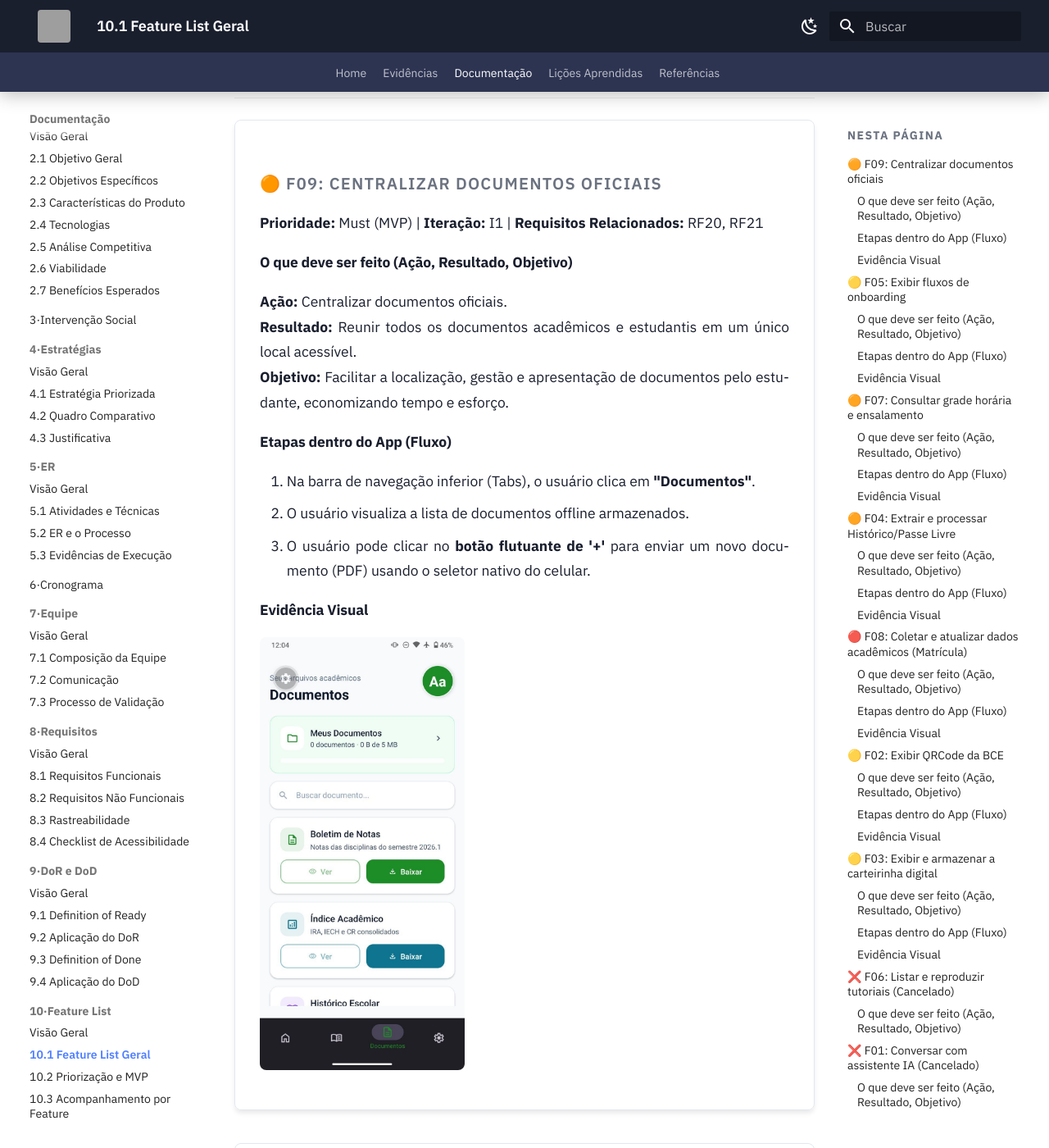
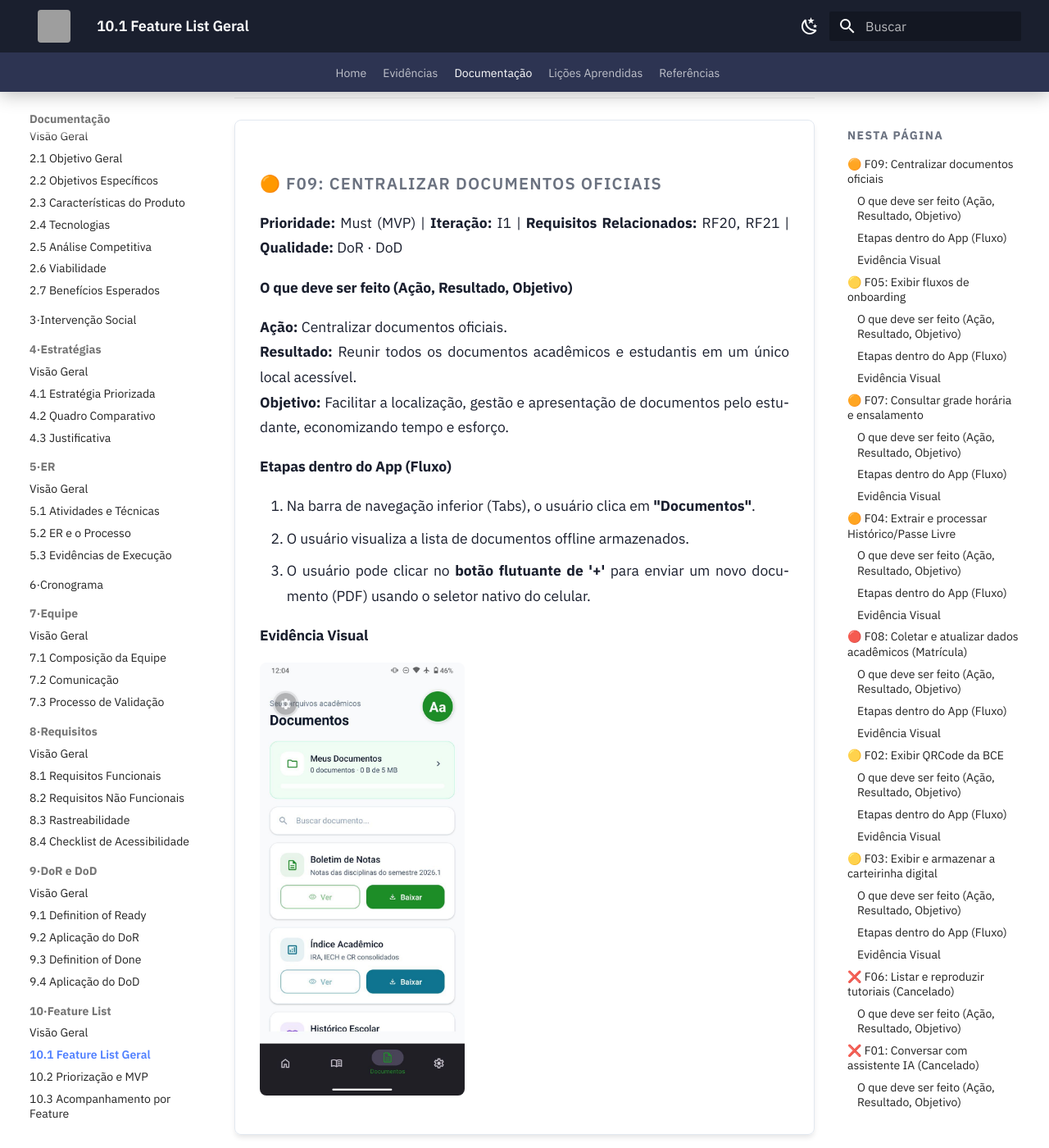
Before and after one commit to mdsreq-fga-unb/REQ-2026.1-T02-UnB-App, an MkDocs documentation site: the page built from docs/10-feature-list/feature-list-geral.md, in a window 1280 px wide and 1400 px high, scrolled down 353 px. Shown: the whole window at 82% size. Built offline with MkDocs 1.6.1 and Material for MkDocs 9.7.7, drawn with Linux system fonts in a browser that asks for light colours; some of the changed text lies outside the part shown; grey boxes are pictures that could not be loaded.

Commit message:
docs: adiciona rastreabilidade para DoR e DoD na lista de features
Inclui links diretos para a secao especifica de cada feature no documento de aplicacao de DoR e DoD para facilitar a leitura e validacao dos criteiros de aceite.

```diff
--- a/docs/10-feature-list/feature-list-geral.md
+++ b/docs/10-feature-list/feature-list-geral.md
@@ -12,7 +12,7 @@
 
 ### <a id="f09"></a> 🟠 F09: Centralizar documentos oficiais
 
-**Prioridade:** Must (MVP) | **Iteração:** [I1](../06-cronograma/index.md#i1) | **Requisitos Relacionados:** [RF20](../08-requisitos/funcionais.md#rf20), [RF21](../08-requisitos/funcionais.md#rf21)
+**Prioridade:** Must (MVP) | **Iteração:** [I1](../06-cronograma/index.md#i1) | **Requisitos Relacionados:** [RF20](../08-requisitos/funcionais.md#rf20), [RF21](../08-requisitos/funcionais.md#rf21) | **Qualidade:** [DoR](../09-dor-dod/dor-aplicacao.md#f09-centralizar-documentos-oficiais) · [DoD](../09-dor-dod/dod-aplicacao.md#f09-centralizar-documentos-oficiais)
 
 #### O que deve ser feito (Ação, Resultado, Objetivo)
 **Ação:** Centralizar documentos oficiais.<br>**Resultado:** Reunir todos os documentos acadêmicos e estudantis em um único local acessível.<br>**Objetivo:** Facilitar a localização, gestão e apresentação de documentos pelo estudante, economizando tempo e esforço.
@@ -31,7 +31,7 @@
 
 ### <a id="f05"></a> 🟡 F05: Exibir fluxos de onboarding
 
-**Prioridade:** Must (MVP) | **Iteração:** [I3](../06-cronograma/index.md#i3) | **Requisitos Relacionados:** [RF22](../08-requisitos/funcionais.md#rf22), [RF23](../08-requisitos/funcionais.md#rf23)
+**Prioridade:** Must (MVP) | **Iteração:** [I3](../06-cronograma/index.md#i3) | **Requisitos Relacionados:** [RF22](../08-requisitos/funcionais.md#rf22), [RF23](../08-requisitos/funcionais.md#rf23) | **Qualidade:** [DoR](../09-dor-dod/dor-aplicacao.md#f05-exibir-fluxos-de-onboarding)
 
 #### O que deve ser feito (Ação, Resultado, Objetivo)
 **Ação:** Exibir fluxos de onboarding.<br>**Resultado:** Apresentar as principais funcionalidades e plataformas oficiais da universidade (SIGAA/Aprender 3).<br>**Objetivo:** Garantir que o usuário compreenda rapidamente como utilizar a plataforma e engajar novos estudantes.
@@ -50,7 +50,7 @@
 
 ### <a id="f07"></a> 🟠 F07: Consultar grade horária e ensalamento
 
-**Prioridade:** Must (MVP) | **Iteração:** [I1](../06-cronograma/index.md#i1) | **Requisitos Relacionados:** [RF16](../08-requisitos/funcionais.md#rf16)
+**Prioridade:** Must (MVP) | **Iteração:** [I1](../06-cronograma/index.md#i1) | **Requisitos Relacionados:** [RF16](../08-requisitos/funcionais.md#rf16) | **Qualidade:** [DoR](../09-dor-dod/dor-aplicacao.md#f07-consultar-grade-horaria-e-ensalamento) · [DoD](../09-dor-dod/dod-aplicacao.md#f07-consultar-grade-horaria-e-ensalamento)
 
 #### O que deve ser feito (Ação, Resultado, Objetivo)
 **Ação:** Consultar grade horária e ensalamento.<br>**Resultado:** Informar as disciplinas, horários e locais de aula mesmo sem internet.<br>**Objetivo:** Reduzir a sobrecarga cognitiva do usuário na localização de espaços físicos e sem depender de conexão.
@@ -69,7 +69,7 @@
 
 ### <a id="f04"></a> 🟠 F04: Extrair e processar Histórico/Passe Livre
 
-**Prioridade:** Should (S) | **Iteração:** [I2](../06-cronograma/index.md#i2) | **Requisitos Relacionados:** [RF04](../08-requisitos/funcionais.md#rf04), [RF05](../08-requisitos/funcionais.md#rf05), [RF06](../08-requisitos/funcionais.md#rf06), [RF07](../08-requisitos/funcionais.md#rf07)
+**Prioridade:** Should (S) | **Iteração:** [I2](../06-cronograma/index.md#i2) | **Requisitos Relacionados:** [RF04](../08-requisitos/funcionais.md#rf04), [RF05](../08-requisitos/funcionais.md#rf05), [RF06](../08-requisitos/funcionais.md#rf06), [RF07](../08-requisitos/funcionais.md#rf07) | **Qualidade:** [DoR](../09-dor-dod/dor-aplicacao.md#f04-extrair-processar-e-armazenar-historico-escolar-passe-livre)
 
 #### O que deve ser feito (Ação, Resultado, Objetivo)
 **Ação:** Extrair e processar Histórico Escolar e/ou Passe Livre.<br>**Resultado:** Obter dados úteis à plataforma de forma automatizada via processamento de arquivos PDF.<br>**Objetivo:** Reduzir o esforço manual do usuário ao evitar o preenchimento de formulários de matérias.
@@ -88,7 +88,7 @@
 
 ### <a id="f08"></a> 🔴 F08: Coletar e atualizar dados acadêmicos (Matrícula)
 
-**Prioridade:** Should (S) | **Iteração:** [I2](../06-cronograma/index.md#i2) | **Requisitos Relacionados:** [RF17](../08-requisitos/funcionais.md#rf17), [RF18](../08-requisitos/funcionais.md#rf18), [RF19](../08-requisitos/funcionais.md#rf19)
+**Prioridade:** Should (S) | **Iteração:** [I2](../06-cronograma/index.md#i2) | **Requisitos Relacionados:** [RF17](../08-requisitos/funcionais.md#rf17), [RF18](../08-requisitos/funcionais.md#rf18), [RF19](../08-requisitos/funcionais.md#rf19) | **Qualidade:** [DoR](../09-dor-dod/dor-aplicacao.md#f08-coletar-e-atualizar-dados-academicos)
 
 #### O que deve ser feito (Ação, Resultado, Objetivo)
 **Ação:** Coletar e atualizar dados acadêmicos (Matrícula e SIGAA).<br>**Resultado:** Manter as informações sincronizadas através de integração web scraping.<br>**Objetivo:** Garantir a precisão e automatizar a coleta de notas, faltas e mudanças de horários.
```
